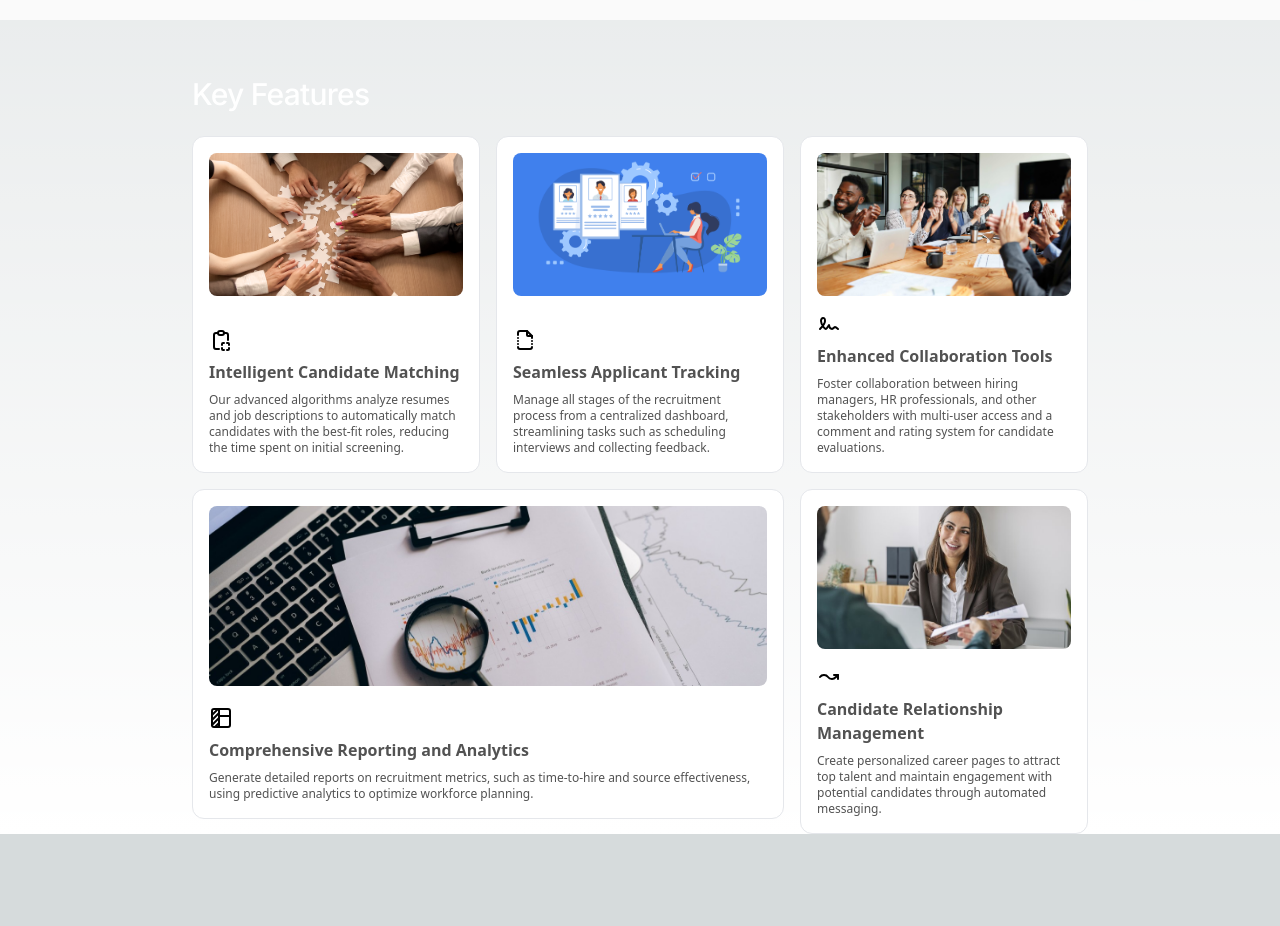
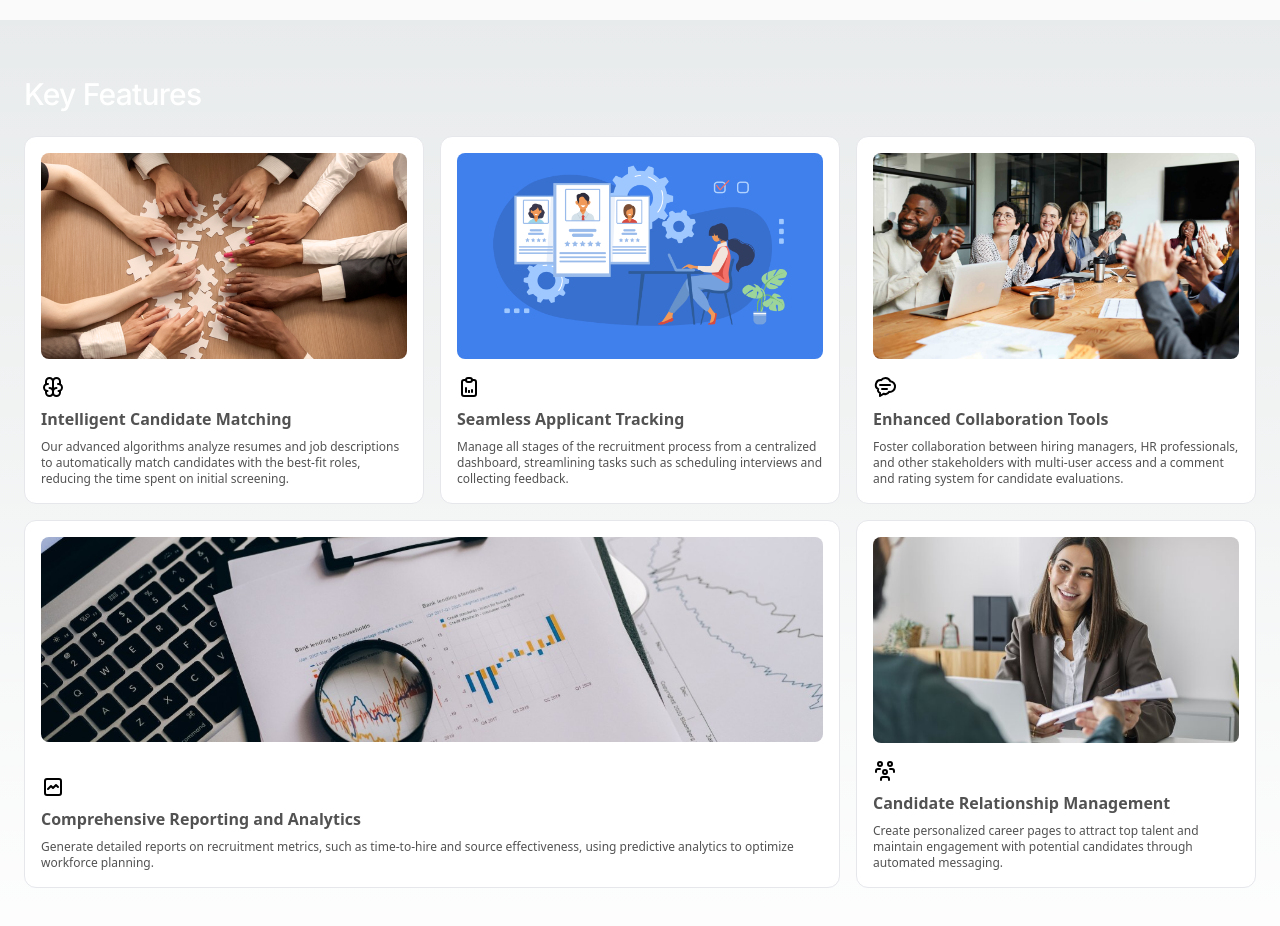
Before and after one commit to yahyashareef48/digital-recruitment-frontend, a Next.js app: page / in a window 1280 px wide. Shown: the part 780-1706 px from the top of the page. Before the commit the page ends 1614 px from the top, so only its background shows below. Built offline with nearby package versions, Linux system fonts and the light colour scheme.

Commit message:
icons updated

```diff
--- a/app/components/ui/bento-grid.js
+++ b/app/components/ui/bento-grid.js
@@ -19,7 +19,7 @@ export const BentoGridItem = ({ className, title, description, image, icon, id }
     <div
       className={cn(
         `${
-          id === 4 && "md:max-h-[330px]"
+          id === 4 && "md:max-h-[400px]"
         } row-span-1 rounded-xl group/bento hover:shadow-xl transition duration-200 shadow-input dark:shadow-none p-4 dark:bg-black dark:border-white/[0.2] bg-white border justify-between flex flex-col space-y-4`,
         className
       )}
@@ -28,7 +28,7 @@ export const BentoGridItem = ({ className, title, description, image, icon, id }
         <Image
           src={image}
           className={`object-cover w-full rounded-lg ${
-            id === 4 ? "md:max-h-[180px]" : "aspect-video"
+            id === 4 ? "md:max-h-[205px]" : "aspect-video"
           }`}
           alt={title + "image"}
           width={400}
--- a/app/page.js
+++ b/app/page.js
@@ -20,7 +20,7 @@ export default function Home() {
               duration: 0.8,
               ease: "easeInOut",
             }}
-            className="relative flex flex-col gap-4 items-center justify-center px-4"
+            className="relative flex flex-col gap-4 items-center justify-center px-4 max-w-7xl"
           >
             <h1 className="text-3xl md:text-7xl font-bold dark:text-white text-center">
               Seamless Digital Recruitment Solutions for MNCs
@@ -35,12 +35,12 @@ export default function Home() {
         </AuroraBackground>
       </section>
 
-      <section id="features" className="max-w-7xl mx-auto">
+      <section id="key-features" className="max-w-7xl mx-auto">
         <div className="mx-6">
           <h2 className="text-3xl font-medium tracking-tight text-white sm:text-left mb-6">
             Key Features
           </h2>
-          <BentoGrid className="max-w-4xl mx-auto">
+          <BentoGrid className="max-w-7xl mx-auto">
             {keyFeatures.map((item, i) => (
               <BentoGridItem
                 key={i}
@@ -55,6 +55,14 @@ export default function Home() {
           </BentoGrid>
         </div>
       </section>
+
+      <section id="benefits" className="max-w-7xl w-full mx-auto">
+        <div className="mx-6">
+          <h2 className="text-3xl font-medium tracking-tight text-white sm:text-left mb-6">
+            Benefits
+          </h2>
+        </div>
+      </section>
     </main>
   );
 }
--- a/data/keyFeatures.js
+++ b/data/keyFeatures.js
@@ -1,11 +1,9 @@
 import {
-  IconArrowWaveRightUp,
-  IconBoxAlignRightFilled,
-  IconBoxAlignTopLeft,
-  IconClipboardCopy,
-  IconFileBroken,
-  IconSignature,
-  IconTableColumn,
+  IconUsersGroup,
+  IconClipboardData,
+  IconBubbleText,
+  IconGraph,
+  IconBrain,
 } from "@tabler/icons-react";
 
 const Skeleton = () => (
@@ -18,7 +16,7 @@ export const keyFeatures = [
     title: "Intelligent Candidate Matching",
     description:
       "Our advanced algorithms analyze resumes and job descriptions to automatically match candidates with the best-fit roles, reducing the time spent on initial screening.",
-    icon: <IconClipboardCopy className="h-4 w-4 text-neutral-500" />,
+    icon: <IconBrain className="h-4 w-4 text-neutral-500" />,
     image: "/keyFeatureImg1.png",
   },
   {
@@ -26,7 +24,7 @@ export const keyFeatures = [
     title: "Seamless Applicant Tracking",
     description:
       "Manage all stages of the recruitment process from a centralized dashboard, streamlining tasks such as scheduling interviews and collecting feedback.",
-    icon: <IconFileBroken className="h-4 w-4 text-neutral-500" />,
+    icon: <IconClipboardData className="h-4 w-4 text-neutral-500" />,
     image: "/keyFeatureImg2.png",
   },
   {
@@ -34,7 +32,7 @@ export const keyFeatures = [
     title: "Enhanced Collaboration Tools",
     description:
       "Foster collaboration between hiring managers, HR professionals, and other stakeholders with multi-user access and a comment and rating system for candidate evaluations.",
-    icon: <IconSignature className="h-4 w-4 text-neutral-500" />,
+    icon: <IconBubbleText className="h-4 w-4 text-neutral-500" />,
     image: "/keyFeatureImg3.jpg",
   },
   {
@@ -42,7 +40,7 @@ export const keyFeatures = [
     title: "Comprehensive Reporting and Analytics",
     description:
       "Generate detailed reports on recruitment metrics, such as time-to-hire and source effectiveness, using predictive analytics to optimize workforce planning.",
-    icon: <IconTableColumn className="h-4 w-4 text-neutral-500" />,
+    icon: <IconGraph className="h-4 w-4 text-neutral-500" />,
     image: "/keyFeatureImg4.jpg",
   },
   {
@@ -50,7 +48,7 @@ export const keyFeatures = [
     title: "Candidate Relationship Management",
     description:
       "Create personalized career pages to attract top talent and maintain engagement with potential candidates through automated messaging.",
-    icon: <IconArrowWaveRightUp className="h-4 w-4 text-neutral-500" />,
+    icon: <IconUsersGroup className="h-4 w-4 text-neutral-500" />,
     image: "/keyFeatureImg5.jpg",
   },
 ];
```
